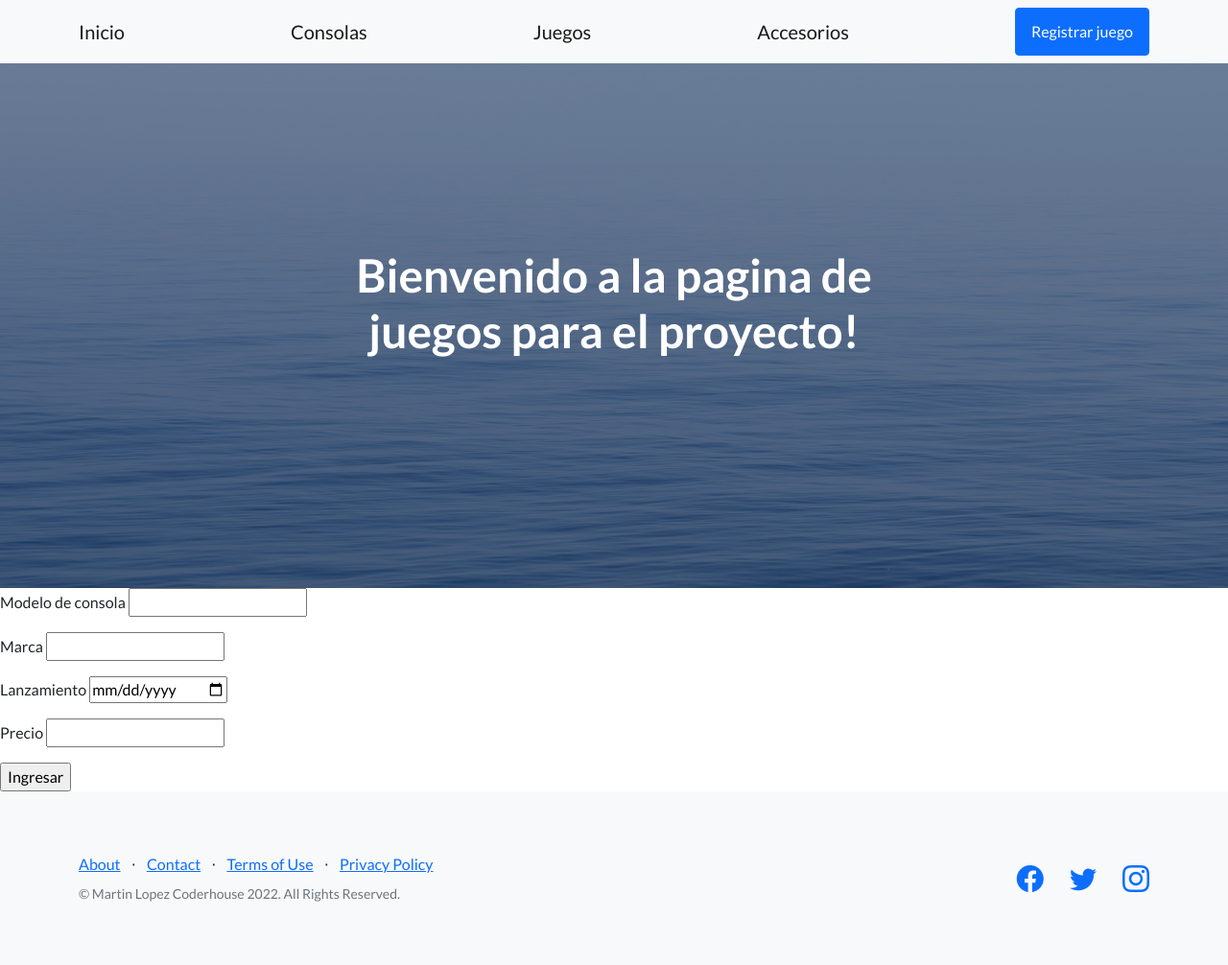
After one commit to MartLopezF/Entrega1MartinLopez, a Django app: page /consolas/crear/ in a window 1280 px wide. The commit adds this page. Shown: the whole page at 96% size. Run offline with Django 4.2, Linux system fonts and the light colour scheme; some libraries are stand-ins or nearby versions.

Commit message:
Ultima correccion

```diff
--- a/finalp/templates/finalp/accesorios.html
+++ b/finalp/templates/finalp/accesorios.html
@@ -4,7 +4,9 @@
 <h1>Estos son los accesorios en stock:</h1>
 
 <div class="accesorios">
-
+    <nav class="navbar navbar-light bg-light static-top">
+        <div class="container">
+            <a class="navbar-brand" href="/accesorios/crear/">Registrar accesorio</a>
 
     <ol>
         {% for p in accesorios %}
--- /dev/null
+++ b/finalp/templates/finalp/consola_formulario.html
@@ -0,0 +1,35 @@
+{% extends 'finalp/index.html' %}
+
+{% block contenido %}
+
+<form action="/consolas/crear/" method="post">
+    {% csrf_token %}
+
+    <p>
+        Modelo de consola <input type="text" name="consola" id="">
+
+    </p>
+
+    <p>
+        Marca <input type="text" name="marca" id="">
+
+    </p>
+
+    <p>
+        Lanzamiento <input type="date" name="fecha de lanzamiento" id="">
+
+    </p>
+
+    <p>
+        Precio <input type="number" name="precio" id="">
+
+    </p>
+
+
+
+    <input type="submit" value="Ingresar">
+
+</form>
+
+
+{% endblock %}
--- a/finalp/templates/finalp/consolas.html
+++ b/finalp/templates/finalp/consolas.html
@@ -5,7 +5,9 @@
 <h1> Aqui puede ver las consolas disponibles </h1>
 
 <div class="consolas">
-
+   <nav class="navbar navbar-light bg-light static-top">
+      <div class="container">
+          <a class="navbar-brand" href="/consolas/crear/">Registrar consola</a>
 
      <ol>
         {% for p in consolas %}
--- a/finalp/urls.py
+++ b/finalp/urls.py
@@ -6,9 +6,12 @@ urlpatterns = [
     path('admin/', admin.site.urls),
     path('', home, name="home"),
     path('consolas/', consolas, name="consolas"),
+    path('consolas/crear/', creacion_consolas, name="consolas-crear"),
     path('juegos/', juegos, name="juegos"),
     path('juegos/crear/', creacion_juego, name="juegos-crear"),
     path('juegos/buscar/', buscador, name="juegos-buscar"),
     path('juegos/buscar/resultados', resultado_busqueda, name="juegos-buscar-resultados"),
     path('accesorios/', accesorios, name="accesorios"),
+    path('accesorios/crear/', creacion_accesorios, name="accesorios-crear"),
+
 ]
--- a/finalp/views.py
+++ b/finalp/views.py
@@ -18,6 +18,20 @@ def consolas(request):
 
     return render(request, 'finalp/consolas.html', datos)
 
+def creacion_consolas(request):
+
+    if request.method == "POST":
+        nombre_consola = request.POST["consola"]
+        marca = request.POST["marca"]
+        lanzamiento = request.POST["fecha de lanzamiento"]
+        precio = request.POST["precio"]
+
+        consola = Consolas(nombre=nombre_consola, marca=marca, fecha_lanzamiento=lanzamiento, precio=precio)
+        consola.save()
+
+    return render(request, "finalp/consola_formulario.html")
+
+
 def juegos(request):
     lista_juegos = Juegos.objects.all()
     datos = {
@@ -26,15 +40,6 @@ def juegos(request):
     }
 
     return render(request, 'finalp/juegos.html', datos)
-
-def accesorios(request):
-    lista_accesorios = Accesorios.objects.all()
-    datos = {
-        'accesorios': lista_accesorios
-
-    }
-
-    return render(request, 'finalp/accesorios.html', datos)
 
 def creacion_juego(request):
 
@@ -49,6 +54,28 @@ def creacion_juego(request):
 
     return render(request, "finalp/juego_formulario.html")
 
+def accesorios(request):
+    lista_accesorios = Accesorios.objects.all()
+    datos = {
+        'accesorios': lista_accesorios
+
+    }
+
+    return render(request, 'finalp/accesorios.html', datos)
+
+def creacion_accesorios(request):
+
+    if request.method == "POST":
+        nombre_accesorio = request.POST["accesorio"]
+        marca = request.POST["marca"]
+        compatibilidad = request.POST["compatibilidad"]
+        precio = request.POST["precio"]
+
+        accesorio = Accesorios(nombre=nombre_accesorio, marca=marca, compatibilidad=compatibilidad, precio=precio)
+        accesorio.save()
+
+    return render(request, "finalp/accesorio_formulario.html")
+
 
 def buscador(request):
 
```
Also changed, not shown: finalp/templates/finalp/accesorio_formulario.html (added, +35 -0 lines), db.sqlite3.
